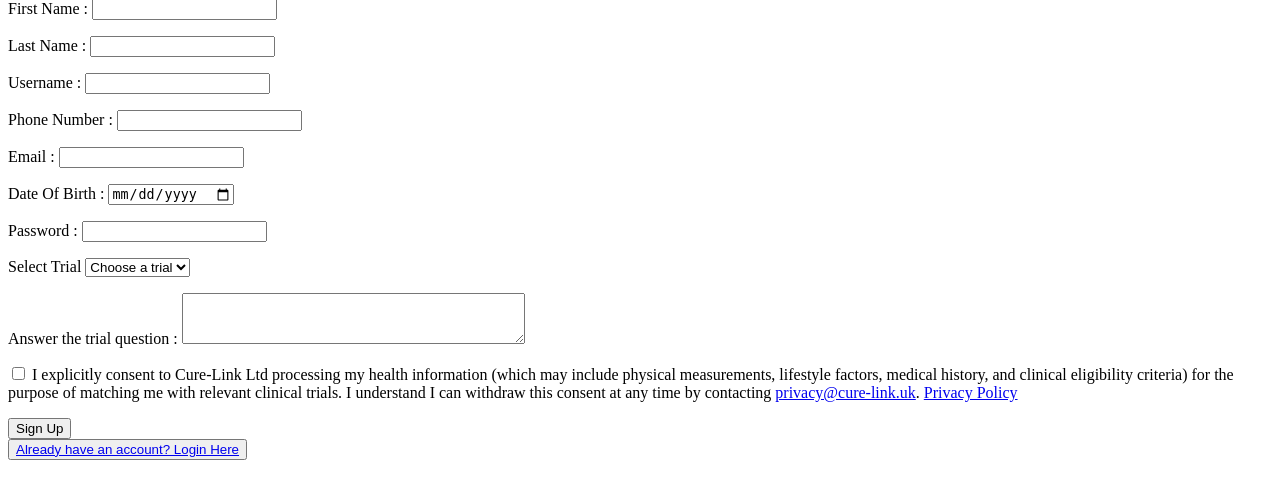
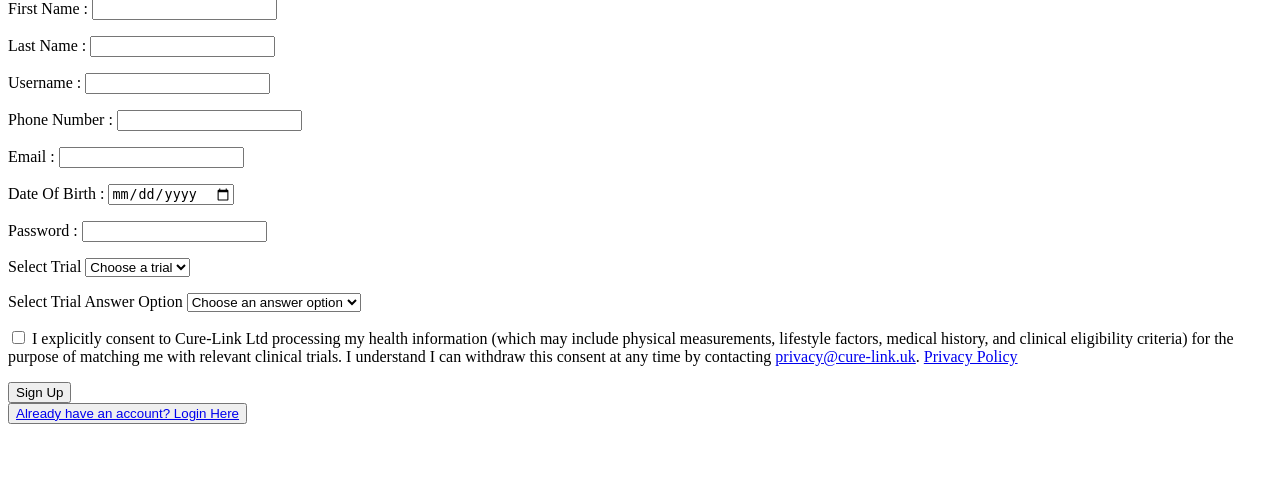
Before and after one commit to TabassumA23/trials-web, a Django app: page /signup/ in a window 1280 px wide. Shown: the part 122-621 px from the top of the page. Run offline with Django 3.2, Linux system fonts and the light colour scheme; data that the repository does not hold is empty.

Commit message:
Require signup answers from selected trial options

```diff
--- a/new1/api/forms.py
+++ b/new1/api/forms.py
@@ -1,5 +1,5 @@
 from django import forms
-from .models import Trial
+from .models import Trial, TrialOption
 # from .models import UserType
 
 # Form for letting user log in
@@ -64,10 +64,10 @@ class SignUpForm(forms.Form):
         required=True,
         empty_label="Choose a trial",
     )
-    trial_question_answer = forms.CharField(
-        label="Answer the trial question ",
+    selected_trial_option = forms.ChoiceField(
+        label="Select Trial Answer Option ",
         required=True,
-        widget=forms.Textarea(attrs={"rows": 3}),
+        choices=[("", "Choose an answer option")],
     )
     consent_to_health_data_processing = forms.BooleanField(
         required=True,
@@ -77,6 +77,10 @@ class SignUpForm(forms.Form):
     def __init__(self, *args, **kwargs):
         super().__init__(*args, **kwargs)
         self.fields["selected_trial"].queryset = Trial.objects.select_related("question").all()
+        self.fields["selected_trial_option"].choices = [
+            ("", "Choose an answer option"),
+            *[(str(option.id), option.name) for option in TrialOption.objects.all()],
+        ]
     # user_type = forms.ChoiceField(
     #     label="User Type",
     #     choices=UserType.choices,
--- a/new1/api/templates/api/auth/signup.html
+++ b/new1/api/templates/api/auth/signup.html
@@ -8,7 +8,7 @@
         <form id="signup-form" method="post">
           {% csrf_token %}
           {% for field in form %}
-            {% if field.name != "consent_to_health_data_processing" and field.name != "selected_trial" and field.name != "trial_question_answer" %}
+            {% if field.name != "consent_to_health_data_processing" and field.name != "selected_trial" and field.name != "selected_trial_option" %}
               <p>
                 {{ field.label_tag }}
                 {{ field }}
@@ -43,11 +43,13 @@
             <span id="trial-question-text"></span>
           </p>
           <p>
-            {{ form.trial_question_answer.label_tag }}
-            {{ form.trial_question_answer }}
-            {% if form.trial_question_answer.errors %}
+            <label for="selected-trial-option">{{ form.selected_trial_option.label }}</label>
+            <select id="selected-trial-option" name="selected_trial_option" required>
+              <option value="">Choose an answer option</option>
+            </select>
+            {% if form.selected_trial_option.errors %}
               <br />
-              {{ form.trial_question_answer.errors }}
+              {{ form.selected_trial_option.errors }}
             {% endif %}
           </p>
           <p>
@@ -73,12 +75,42 @@
   <script>
     (function () {
       const trialSelect = document.getElementById("selected-trial");
+      const optionSelect = document.getElementById("selected-trial-option");
       const questionWrapper = document.getElementById("trial-question-wrapper");
       const questionText = document.getElementById("trial-question-text");
+      const previouslySelectedOption = "{{ form.selected_trial_option.value|default:''|escapejs }}";
+      const trialOptionsById = {
+        {% for trial in trials %}
+          "{{ trial.id }}": [
+            {% for opt in trial.options.all %}
+              { id: "{{ opt.id }}", name: "{{ opt.name|escapejs }}" }{% if not forloop.last %},{% endif %}
+            {% endfor %}
+          ]{% if not forloop.last %},{% endif %}
+        {% endfor %}
+      };
 
       function updateQuestionText() {
         const selectedOption = trialSelect.options[trialSelect.selectedIndex];
         const question = selectedOption ? selectedOption.getAttribute("data-question") : "";
+        const trialId = selectedOption ? selectedOption.value : "";
+        const options = trialOptionsById[trialId] || [];
+
+        optionSelect.innerHTML = "";
+        const placeholder = document.createElement("option");
+        placeholder.value = "";
+        placeholder.textContent = "Choose an answer option";
+        optionSelect.appendChild(placeholder);
+
+        options.forEach((opt) => {
+          const optionNode = document.createElement("option");
+          optionNode.value = opt.id;
+          optionNode.textContent = opt.name;
+          if (opt.id === previouslySelectedOption) {
+            optionNode.selected = true;
+          }
+          optionSelect.appendChild(optionNode);
+        });
+
         if (question) {
           questionText.textContent = question;
           questionWrapper.style.display = "block";
@@ -88,7 +120,7 @@
         }
       }
 
-      if (trialSelect) {
+      if (trialSelect && optionSelect) {
         trialSelect.addEventListener("change", updateQuestionText);
         updateQuestionText();
       }
--- a/new1/api/views.py
+++ b/new1/api/views.py
@@ -52,9 +52,23 @@ def signup_user(request: HttpRequest) -> HttpResponse:
             phone_number = form.cleaned_data.get("phone_number")
             password = form.cleaned_data["password"]
             selected_trial = form.cleaned_data["selected_trial"]
-            trial_question_answer = form.cleaned_data["trial_question_answer"]
+            selected_trial_option_id = form.cleaned_data["selected_trial_option"]
             # user_type field commented out in your model
             # user_type = form.cleaned_data.get("user_type", UserType.CUSTOMER)
+
+            selected_trial_option = selected_trial.options.filter(
+                id=selected_trial_option_id
+            ).first()
+            if selected_trial_option is None:
+                form.add_error(
+                    "selected_trial_option",
+                    "Please select a valid option for the selected trial.",
+                )
+                return render(
+                    request,
+                    "api/auth/signup.html",
+                    {"form": form, "trials": Trial.objects.select_related("question").prefetch_related("options").all()},
+                )
 
             # Check if username already exists before creating account
             if not User.objects.filter(username=username).exists():
@@ -76,7 +90,11 @@ def signup_user(request: HttpRequest) -> HttpResponse:
                 TrialQuestionAnswer.objects.create(
                     user=user,
                     question=selected_trial.question,
-                    answer_text=trial_question_answer,
+                    answer_text=selected_trial_option.name,
+                )
+                TrialSpecificSelection.objects.create(
+                    user=user,
+                    option=selected_trial_option,
                 )
 
                 # Log in the new user
@@ -92,7 +110,7 @@ def signup_user(request: HttpRequest) -> HttpResponse:
                     "api/auth/signup.html",
                     {
                         "form": form,
-                        "trials": Trial.objects.select_related("question").all(),
+                        "trials": Trial.objects.select_related("question").prefetch_related("options").all(),
                         "message": "User already exists with that username. Please try again.",
                     },
                 )
@@ -101,7 +119,7 @@ def signup_user(request: HttpRequest) -> HttpResponse:
     return render(
         request,
         "api/auth/signup.html",
-        {"form": form, "trials": Trial.objects.select_related("question").all()},
+        {"form": form, "trials": Trial.objects.select_related("question").prefetch_related("options").all()},
     )
 
 @login_required
```
